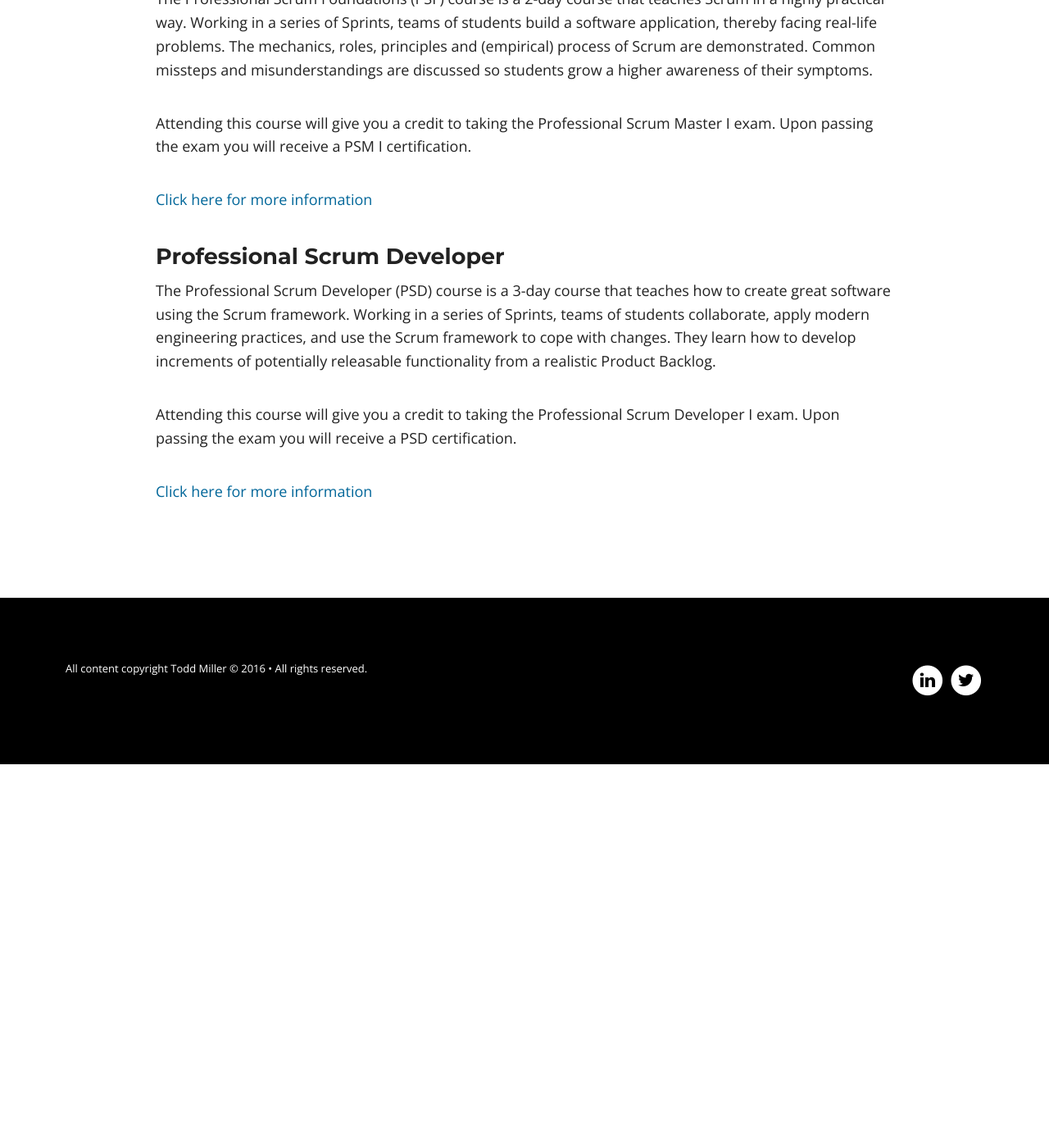
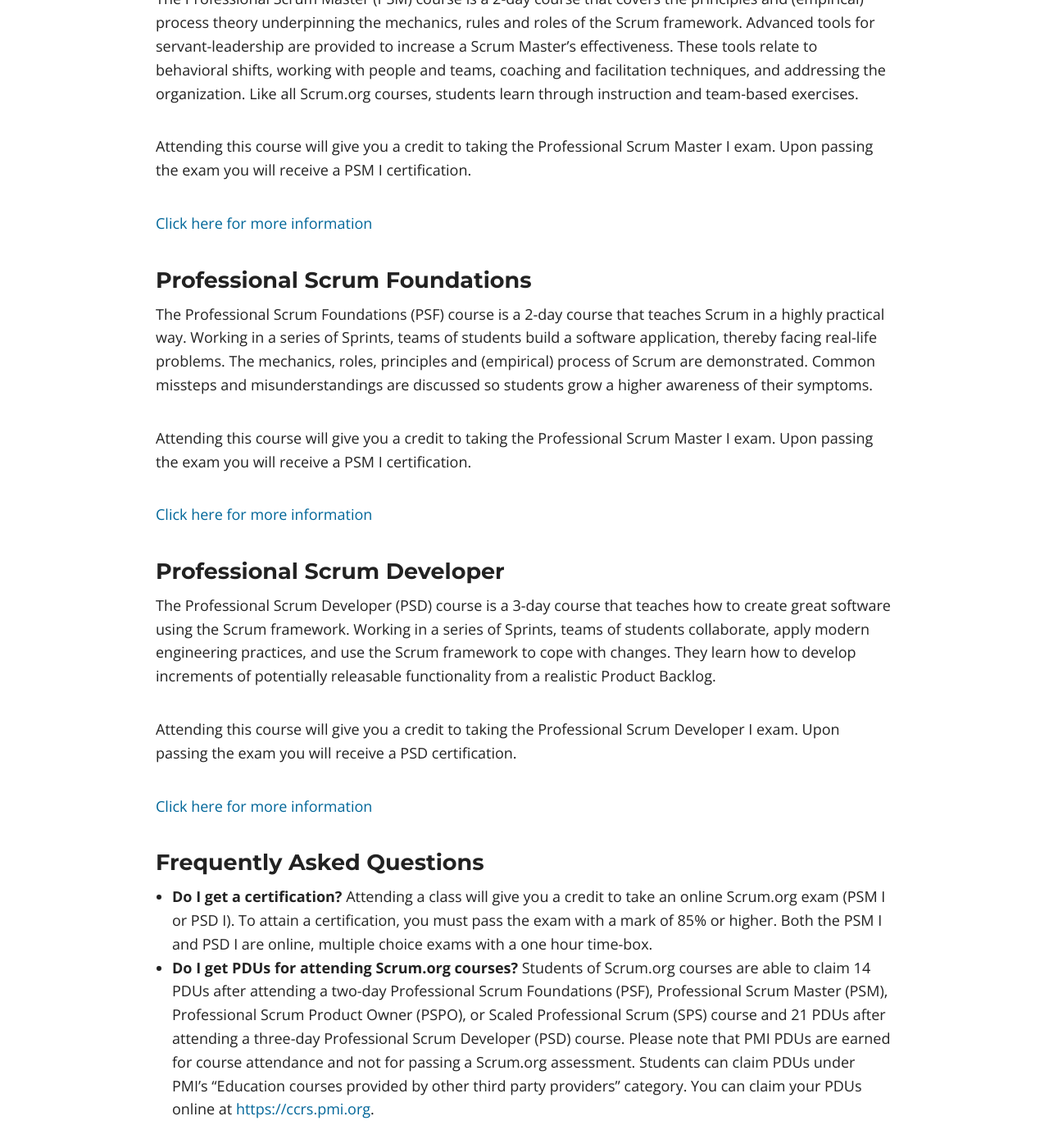
Before and after one commit to agiletodd/agiletodd.github.io, a Jekyll site: the page built from training.md, in a window 1280 px wide and 1400 px high, scrolled down 1042 px. Shown: the whole window at 82% size. Built offline with Jekyll 4.4.1, drawn with Linux system fonts in a browser that asks for light colours; nearby versions of some CDN libraries; before the commit the page ends 1974 px from its top, so only the background shows below that; some of the changed text lies outside the part shown.

Commit message:
Updated Training Page (PSM)

```diff
--- a/training.md
+++ b/training.md
@@ -16,6 +16,13 @@
 
 This is a cost effective way to get professional Scrum training in your organization in a private setting. Email me at <a href="mailto:todd@xperientsoftware.com" target="_top">todd@xperientsoftware.com</a> for my availability.
 
+### Professional Scrum Master
+The Professional Scrum Master (PSM) course is a 2-day course that covers the principles and (empirical) process theory underpinning the mechanics, rules and roles of the Scrum framework. Advanced tools for servant-leadership are provided to increase a Scrum Master’s effectiveness. These tools relate to behavioral shifts, working with people and teams, coaching and facilitation techniques, and addressing the organization. Like all Scrum.org courses, students learn through instruction and team-based exercises.
+
+Attending this course will give you a credit to taking the Professional Scrum Master I exam. Upon passing the exam you will receive a PSM I certification.
+
+[Click here for more information](https://www.scrum.org/Courses/Professional-Scrum-Master)
+
 ### Professional Scrum Foundations
 The Professional Scrum Foundations (PSF) course is a 2-day course that teaches Scrum in a highly practical way. Working in a series of Sprints, teams of students build a software application, thereby facing real-life problems. The mechanics, roles, principles and (empirical) process of Scrum are demonstrated. Common missteps and misunderstandings are discussed so students grow a higher awareness of their symptoms.
 
@@ -29,3 +36,10 @@
 Attending this course will give you a credit to taking the Professional Scrum Developer I exam. Upon passing the exam you will receive a PSD certification.
 
 [Click here for more information](https://www.scrum.org/Courses/Professional-Scrum-Developer)
+
+### Frequently Asked Questions
+
++ **Do I get a certification?**
+Attending a class will give you a credit to take an online Scrum.org exam (PSM I or PSD I). To attain a certification, you must pass the exam with a mark of 85% or higher. Both the PSM I and PSD I are online, multiple choice exams with a one hour time-box.
++ **Do I get PDUs for attending Scrum.org courses?**
+Students of Scrum.org courses are able to claim 14 PDUs after attending a two-day Professional Scrum Foundations (PSF), Professional Scrum Master (PSM), Professional Scrum Product Owner (PSPO), or Scaled Professional Scrum (SPS) course and 21 PDUs after attending a three-day Professional Scrum Developer (PSD) course. Please note that PMI PDUs are earned for course attendance and not for passing a Scrum.org assessment. Students can claim PDUs under PMI's "Education courses provided by other third party providers” category. You can claim your PDUs online at [https://ccrs.pmi.org](https://ccrs.pmi.org).
```
Also changed, not shown: images/PSD_Program_200x200.png (added), images/PSF_Program_200x200.png (added), images/PSM_Program_200x200.png (added).
